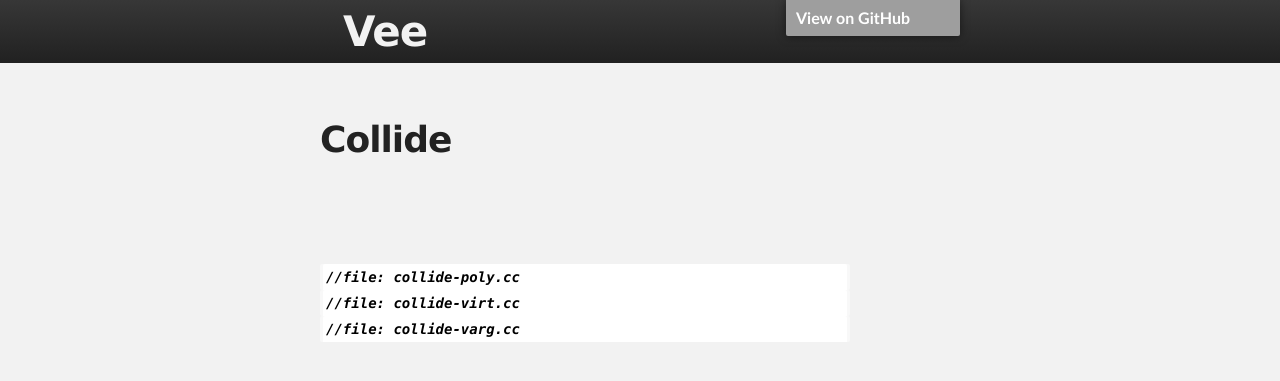
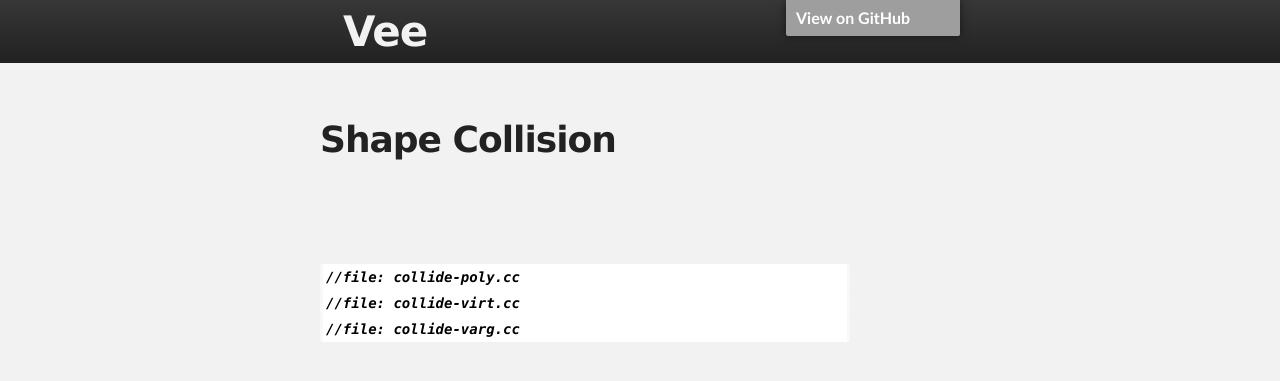
Before and after one commit to tmp2tmp/eee, a Jekyll site: the page built from docs/collide.md, in a window 1280 px wide. Shown: the top 381 px of the page. Built offline with Jekyll 4.4.1, drawn with Linux system fonts in a browser that asks for light colours; our own code applies the rules of GitHub Pages for plain Markdown files; the repository's description, which GitHub fills in, is left out; grey boxes are pictures that could not be loaded.

Commit message:
Update collide.md

```diff
--- a/docs/collide.md
+++ b/docs/collide.md
@@ -1,4 +1,4 @@
-# Collide
+# Shape Collision
 &nbsp;
 &nbsp;
 &nbsp;
```
